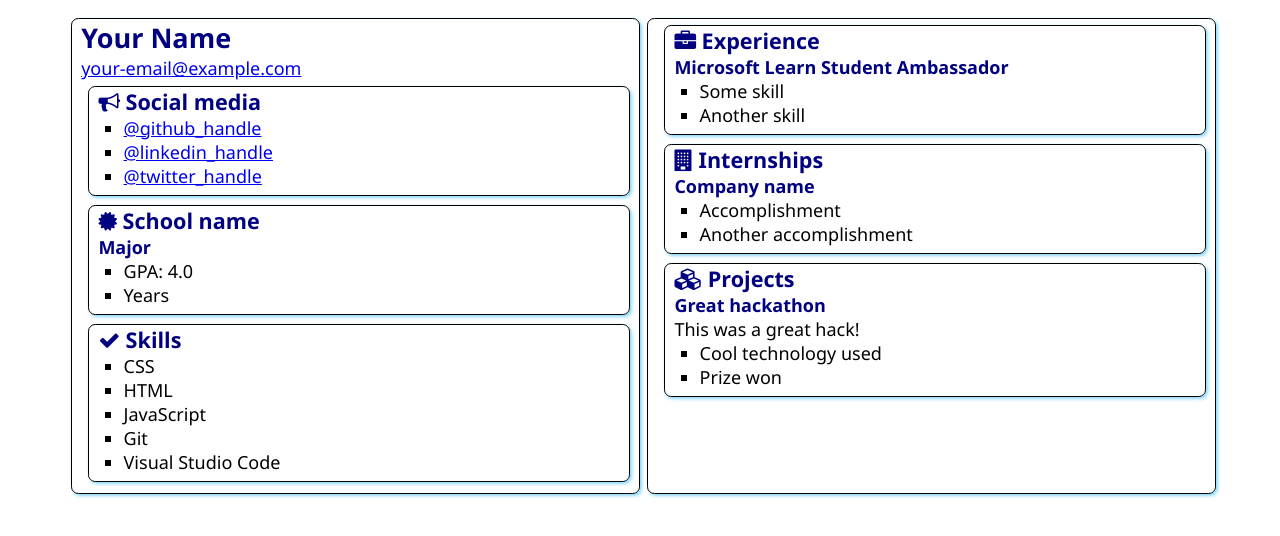
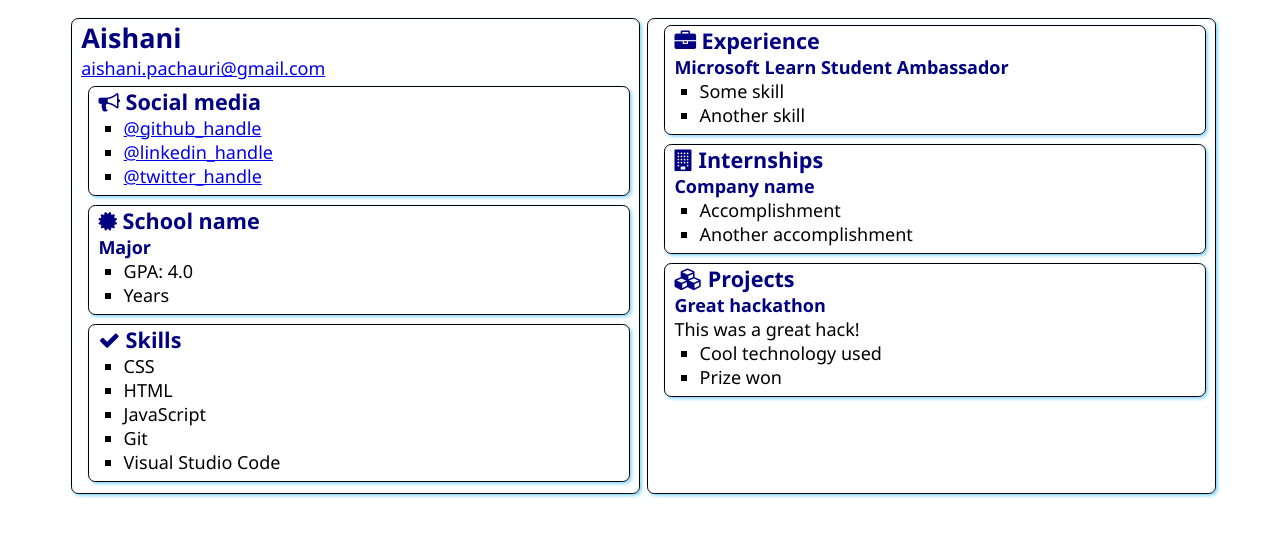
Before and after one commit to Aishanipach/SATechnicalOnboarding, a plain HTML site: page src/index.html in a window 1280 px wide. Drawn offline with Linux system fonts and the light colour scheme.

Commit message:
Commit made from VS Code Azure Static Web Apps

```diff
--- a/src/index.html
+++ b/src/index.html
@@ -12,8 +12,8 @@
 <body>
     <main>
         <article class="box">
-            <h1>Your Name</h1>
-            <div><a href="mailto:your.email@example.com">your-email@example.com</a></div>
+            <h1>Aishani</h1>
+            <div><a href="mailto:aishani.pachauri@gmail.com">aishani.pachauri@gmail.com</a></div>
 
             <section class="box">
                 <h2>
```
